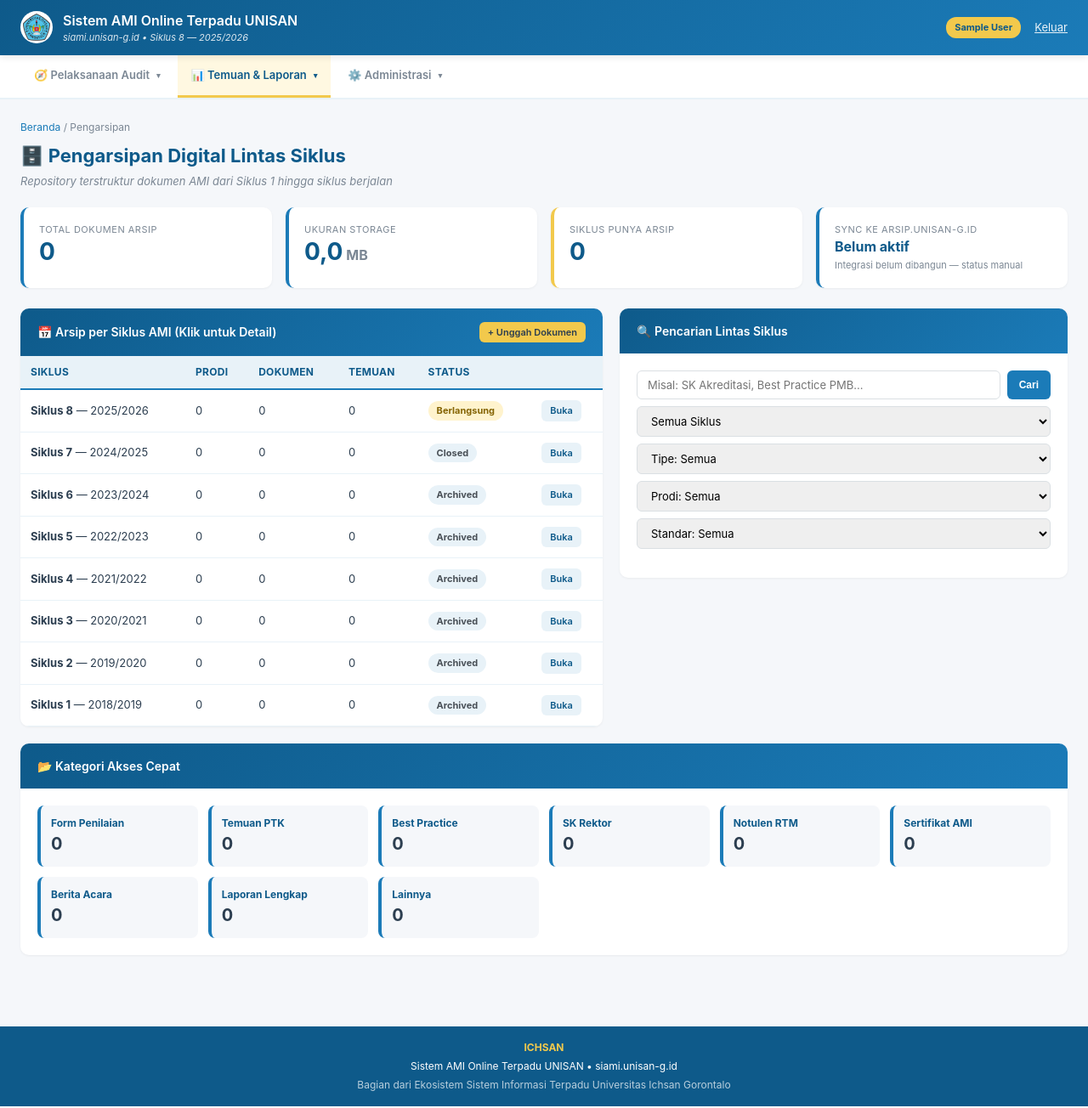
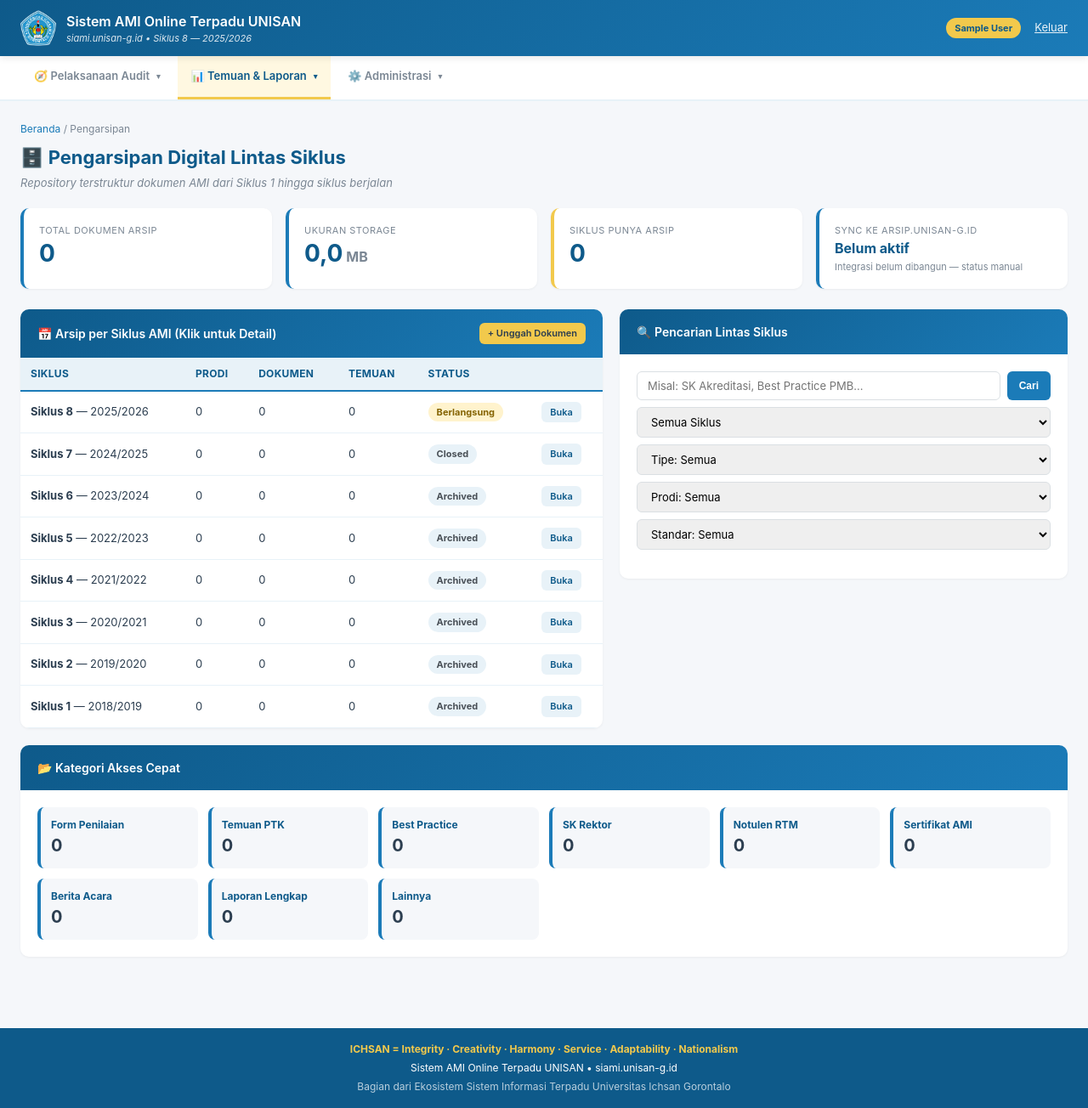
Before and after one commit to unisan-gtlo/siami, a Django app: page /arsip/ in a window 1280 px wide. Shown: the whole page at 85% size. Run offline with Django 5.2, Linux system fonts and the light colour scheme; the visitor is signed in with stand-in values (Sample User, id 1); data comes from the database, SQL or seed files in the repository; data that the repository does not hold is empty.

Commit message:
fix(base): ganti ke logo UNISAN versi bersih + perbaiki clipping + tagline lengkap
Logo diganti ke versi tanpa border hitam tebal (Logo Unisan New.png) sesuai
referensi yang diberikan. Kontainer .top-nav .logo sebelumnya lingkaran
dengan overflow:hidden -- memotong sudut bentuk pentagon logo; dihapus
(PNG sudah transparan, tidak perlu wadah lingkaran putih). Tagline footer
diperluas jadi kepanjangan penuh "ICHSAN = Integrity - Creativity -
Harmony - Service - Adaptability - Nationalism".

Co-Authored-By: Claude Sonnet 5 <noreply@anthropic.com>

```diff
--- a/templates/base.html
+++ b/templates/base.html
@@ -22,9 +22,9 @@
         }
         .top-nav .brand { display: flex; align-items: center; gap: 12px; text-decoration: none; color: white; }
         .top-nav .logo {
-            width: 38px; height: 38px; background: white; border-radius: 50%;
+            width: 42px; height: 42px;
             display: flex; align-items: center; justify-content: center;
-            flex-shrink: 0; overflow: hidden; padding: 3px;
+            flex-shrink: 0;
         }
         .top-nav .logo img { width: 100%; height: 100%; object-fit: contain; }
         .top-nav h1 { font-size: 16px; font-weight: 600; }
@@ -300,7 +300,7 @@
 </main>
 
 <footer>
-    <div class="tagline">ICHSAN</div>
+    <div class="tagline">ICHSAN = Integrity &middot; Creativity &middot; Harmony &middot; Service &middot; Adaptability &middot; Nationalism</div>
     <div>Sistem AMI Online Terpadu UNISAN &bull; siami.unisan-g.id</div>
     <div style="margin-top: 4px; opacity: 0.7;">Bagian dari Ekosistem Sistem Informasi Terpadu Universitas Ichsan Gorontalo</div>
 </footer>
```
Also changed, not shown: static/img/logo-unisan.png.
